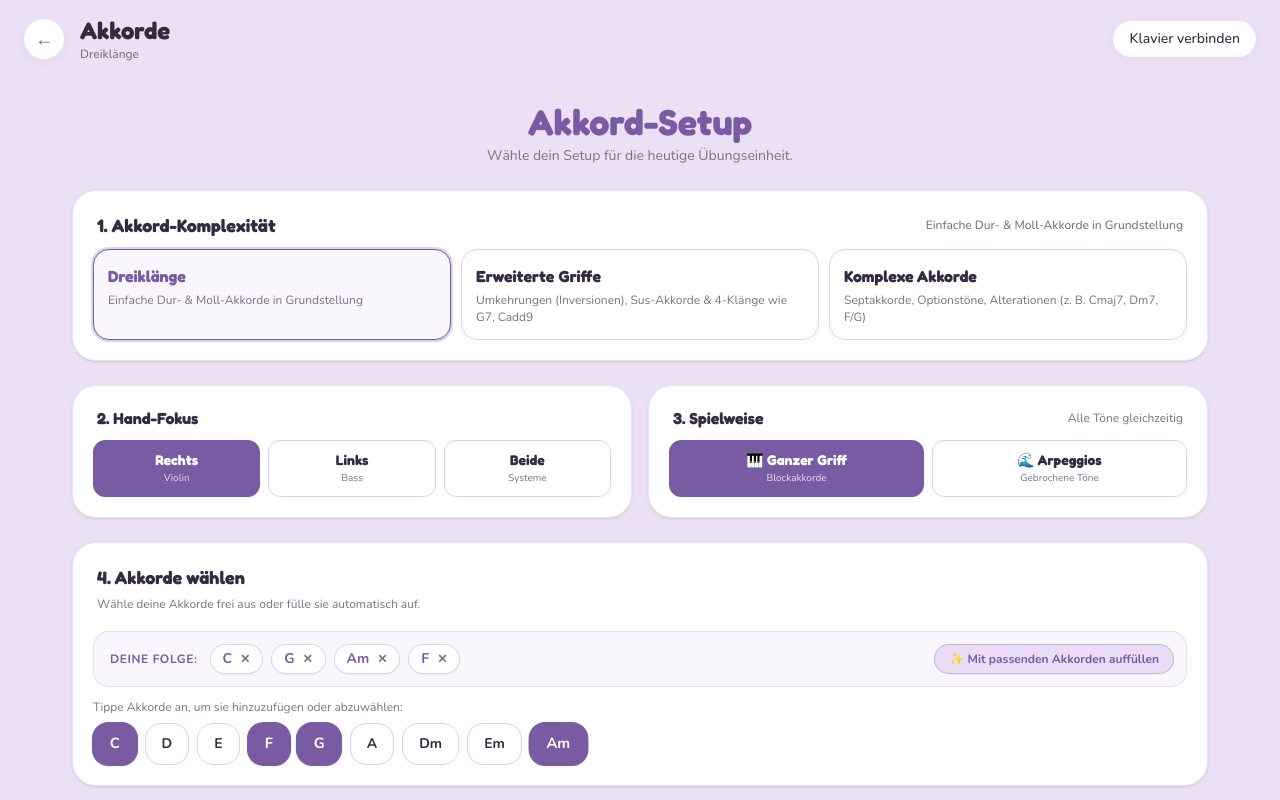
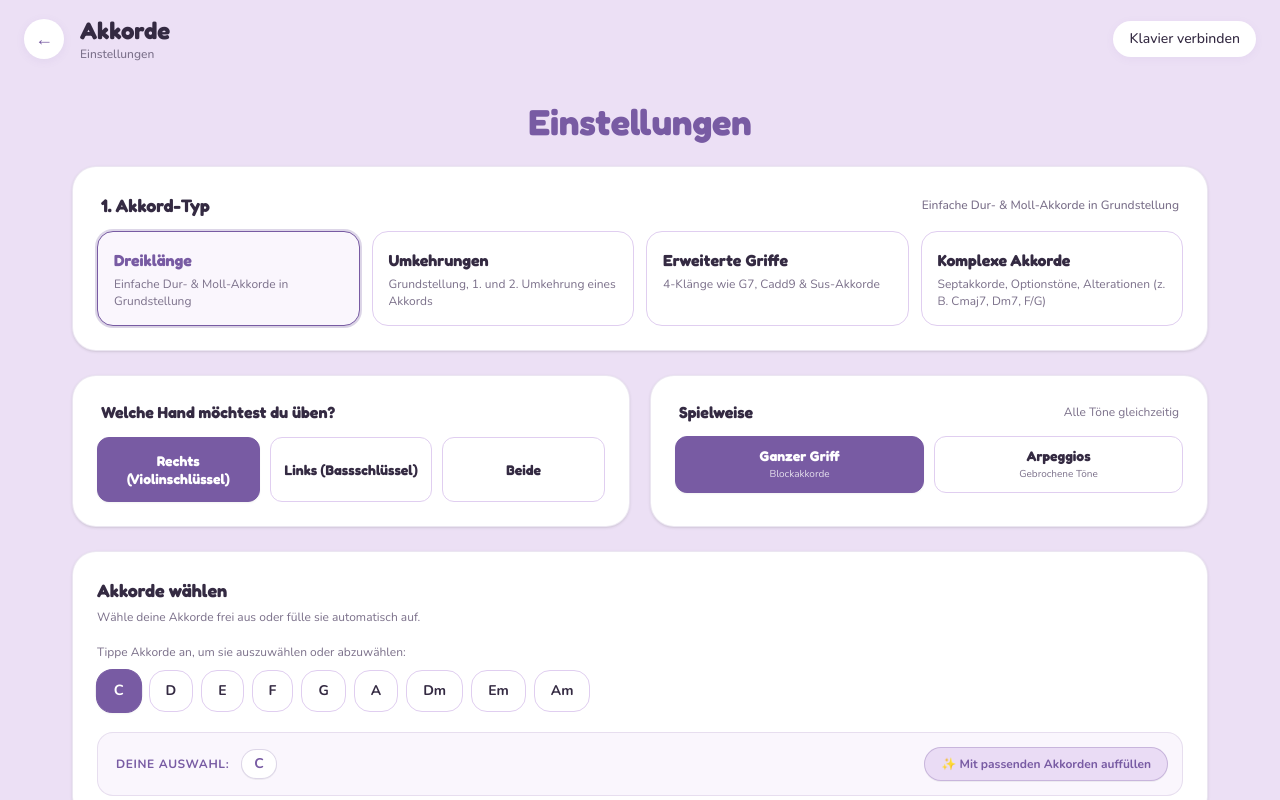
Before and after one commit to SleyAI/Piano-Noten-Lesen, a Next.js app: page /akkorde in a window 1280 px wide. Built offline with nearby package versions, Linux system fonts and the light colour scheme.

Commit message:
Fix bugs

```diff
--- a/app/akkorde/AkkordAuswahl.tsx
+++ b/app/akkorde/AkkordAuswahl.tsx
@@ -42,7 +42,6 @@ export function AkkordAuswahl({
 }: AkkordAuswahlProps) {
   const info = KOMPLEXITAET_INFOS[komplexitaet];
 
-  // Akkord aus der freien Liste anklicken
   function klickAkkord(symbol: string) {
     if (ausgewaehlteAkkorde.includes(symbol)) {
       if (ausgewaehlteAkkorde.length > 1) {
@@ -58,17 +57,15 @@ export function AkkordAuswahl({
     onAkkordeChange(ausgewaehlteAkkorde.filter((_, i) => i !== index));
   }
 
-  // "Akkordfolge mit passenden Akkorden auffüllen"
   function auffuellen() {
     const basis = ausgewaehlteAkkorde[0] ?? "C";
     const gefuellt = passendeViererFolgeFuer(basis, komplexitaet);
     onAkkordeChange(gefuellt);
   }
 
-  // Bei Umkehrungen: anderen Grundakkord wählen
   function waehleInversionenAkkord(symbol: string) {
     onInversionsAkkordChange(symbol);
-    onSpielartChange("arpeggio"); // Arpeggios sind ideal für Inversionen
+    onSpielartChange("arpeggio");
   }
 
   const aktuelleInversionen = inversionenFuerAkkord(inversionsAkkord);
@@ -78,26 +75,23 @@ export function AkkordAuswahl({
       {/* Header */}
       <div className="text-center">
         <h2 className="font-titel text-3xl sm:text-4xl font-bold text-[#785BA3]">
-          Akkord-Setup
+          Einstellungen
         </h2>
-        <p className="text-xs sm:text-sm text-tinte-leise mt-1">
-          Wähle dein Setup für die heutige Übungseinheit.
-        </p>
       </div>
 
-      {/* 1. Akkord-Komplexität */}
-      <section className="w-full rounded-[24px] bg-white p-4 sm:p-5 border border-[#785BA3]/15 shadow-sm">
-        <div className="flex items-center justify-between mb-2.5 px-1">
+      {/* 1. Akkord-Komplexität / Typ */}
+      <section className="w-full rounded-[24px] bg-white p-5 sm:p-6 border border-[#785BA3]/15 shadow-sm">
+        <div className="flex items-center justify-between mb-3 px-1">
           <span className="font-titel text-base sm:text-lg font-bold text-tinte">
-            1. Akkord-Komplexität
+            1. Akkord-Typ
           </span>
           <span className="text-xs text-tinte-leise font-medium">
             {info.beschreibung}
           </span>
         </div>
 
-        <div className="grid grid-cols-1 sm:grid-cols-3 gap-2.5">
-          {(["dreiklaenge", "erweitert", "komplex"] as const).map((stufe) => {
+        <div className="grid grid-cols-1 sm:grid-cols-2 lg:grid-cols-4 gap-3">
+          {(["dreiklaenge", "inversionen", "erweitert", "komplex"] as const).map((stufe) => {
             const aktiv = komplexitaet === stufe;
             const stufenInfo = KOMPLEXITAET_INFOS[stufe];
             return (
@@ -106,16 +100,17 @@ export function AkkordAuswahl({
                 type="button"
                 onClick={() => {
                   onKomplexitaetChange(stufe);
-                  if (stufe === "erweitert") {
-                    // Wenn erweitert, Inversionen als Option anbieten
+                  if (stufe === "inversionen") {
                     onModusArtChange("inversionen");
                     onSpielartChange("arpeggio");
                   } else {
                     onModusArtChange("akkorde");
-                    onAkkordeChange(passendeViererFolgeFuer("C", stufe));
+                    const standardStart =
+                      stufe === "komplex" ? "Cmaj7" : stufe === "erweitert" ? "G7" : "C";
+                    onAkkordeChange([standardStart]);
                   }
                 }}
-                className={`flex flex-col text-left p-3 sm:p-3.5 rounded-2xl transition-all duration-200 border ${
+                className={`flex flex-col text-left p-4 rounded-2xl transition-all duration-200 border ${
                   aktiv
                     ? "bg-[#FAF6FD] border-[#785BA3] ring-2 ring-[#785BA3]/25 shadow-xs"
                     : "bg-white border-papier-tief hover:border-[#785BA3]/30 hover:bg-[#FAF6FD]/40"
@@ -137,21 +132,21 @@ export function AkkordAuswahl({
         </div>
       </section>
 
-      {/* 2. Hand-Fokus & Spielart (Nebeneinander für kompaktes Layout) */}
-      <div className="grid grid-cols-1 md:grid-cols-2 gap-4 w-full">
-        {/* Hand-Fokus */}
-        <section className="rounded-[24px] bg-white p-4 sm:p-5 border border-[#785BA3]/15 shadow-sm">
-          <div className="flex items-center justify-between mb-2.5 px-1">
+      {/* 2. Hand-Fokus & Spielweise */}
+      <div className="grid grid-cols-1 md:grid-cols-2 gap-5 w-full">
+        {/* Welche Hand möchtest du üben? */}
+        <section className="rounded-[24px] bg-white p-5 sm:p-6 border border-[#785BA3]/15 shadow-sm">
+          <div className="mb-3 px-1">
             <span className="font-titel text-base font-bold text-tinte">
-              2. Hand-Fokus
+              Welche Hand möchtest du üben?
             </span>
           </div>
 
-          <div className="grid grid-cols-3 gap-2">
+          <div className="grid grid-cols-3 gap-2.5">
             {[
-              { id: "rechts" as const, titel: "Rechts", untertitel: "Violin" },
-              { id: "links" as const, titel: "Links", untertitel: "Bass" },
-              { id: "beide" as const, titel: "Beide", untertitel: "Systeme" },
+              { id: "rechts" as const, titel: "Rechts (Violinschlüssel)" },
+              { id: "links" as const, titel: "Links (Bassschlüssel)" },
+              { id: "beide" as const, titel: "Beide" },
             ].map((h) => {
               const aktiv = haende === h.id;
               return (
@@ -159,21 +154,14 @@ export function AkkordAuswahl({
                   key={h.id}
                   type="button"
                   onClick={() => onHaendeChange(h.id)}
-                  className={`flex flex-col items-center justify-center py-2.5 px-2 rounded-xl text-center transition-all duration-200 border ${
+                  className={`flex items-center justify-center py-3.5 px-2 rounded-xl text-center transition-all duration-200 border ${
                     aktiv
                       ? "bg-[#785BA3] text-white border-[#785BA3] shadow-xs"
                       : "bg-white border-papier-tief text-tinte hover:border-[#785BA3]/30 hover:bg-[#FAF6FD]/40"
                   }`}
                 >
-                  <span className="font-titel text-sm font-bold leading-tight">
+                  <span className="font-titel text-xs sm:text-sm font-bold leading-tight">
                     {h.titel}
-                  </span>
-                  <span
-                    className={`text-[10px] mt-0.5 ${
-                      aktiv ? "text-white/80" : "text-tinte-leise"
-                    }`}
-                  >
-                    {h.untertitel}
                   </span>
                 </button>
               );
@@ -182,17 +170,17 @@ export function AkkordAuswahl({
         </section>
 
         {/* Spielweise */}
-        <section className="rounded-[24px] bg-white p-4 sm:p-5 border border-[#785BA3]/15 shadow-sm">
-          <div className="flex items-center justify-between mb-2.5 px-1">
+        <section className="rounded-[24px] bg-white p-5 sm:p-6 border border-[#785BA3]/15 shadow-sm">
+          <div className="flex items-center justify-between mb-3 px-1">
             <span className="font-titel text-base font-bold text-tinte">
-              3. Spielweise
+              Spielweise
             </span>
             <span className="text-xs text-tinte-leise">
               {spielart === "arpeggio" ? "Töne nacheinander" : "Alle Töne gleichzeitig"}
             </span>
           </div>
 
-          <div className="grid grid-cols-2 gap-2">
+          <div className="grid grid-cols-2 gap-2.5">
             <button
               type="button"
               onClick={() => onSpielartChange("griff")}
@@ -203,7 +191,7 @@ export function AkkordAuswahl({
               }`}
             >
               <span className="font-titel text-sm font-bold leading-tight">
-                🎹 Ganzer Griff
+                Ganzer Griff
               </span>
               <span
                 className={`text-[10px] mt-0.5 ${
@@ -224,7 +212,7 @@ export function AkkordAuswahl({
               }`}
             >
               <span className="font-titel text-sm font-bold leading-tight">
-                🌊 Arpeggios
+                Arpeggios
               </span>
               <span
                 className={`text-[10px] mt-0.5 ${
@@ -238,12 +226,11 @@ export function AkkordAuswahl({
         </section>
       </div>
 
-      {/* 4. Akkord-Auswahl (Freie Auswahl oder Umkehrungen) */}
-      <section className="w-full rounded-[24px] bg-white p-4 sm:p-5 border border-[#785BA3]/15 shadow-sm flex flex-col gap-4">
-        <div className="flex flex-col sm:flex-row sm:items-center justify-between gap-2 px-1">
+      {/* 3. Akkorde wählen */}
+      <section className="w-full rounded-[24px] bg-white p-5 sm:p-6 border border-[#785BA3]/15 shadow-sm flex flex-col gap-4">
         <div>
           <span className="font-titel text-base sm:text-lg font-bold text-tinte block">
-              4. Akkorde wählen
+            Akkorde wählen
           </span>
           <span className="text-xs text-tinte-leise">
             {modusArt === "inversionen"
@@ -252,50 +239,9 @@ export function AkkordAuswahl({
           </span>
         </div>
 
-          {/* Sub-Switch bei Erweitert: Umkehrungen vs. 4-Klänge */}
-          {komplexitaet === "erweitert" && (
-            <div className="inline-flex rounded-full bg-papier-tief p-1 shrink-0 self-start sm:self-auto">
-              <button
-                type="button"
-                onClick={() => {
-                  onModusArtChange("inversionen");
-                  onSpielartChange("arpeggio");
-                }}
-                className={`rounded-full px-3.5 py-1 text-xs font-bold transition-all ${
-                  modusArt === "inversionen"
-                    ? "bg-[#785BA3] text-white shadow-xs"
-                    : "text-tinte-leise hover:text-tinte"
-                }`}
-              >
-                🔄 Umkehrungen (Inversionen)
-              </button>
-              <button
-                type="button"
-                onClick={() => {
-                  onModusArtChange("akkorde");
-                  onAkkordeChange(["C", "G7", "Am", "F"]);
-                }}
-                className={`rounded-full px-3.5 py-1 text-xs font-bold transition-all ${
-                  modusArt === "akkorde"
-                    ? "bg-[#785BA3] text-white shadow-xs"
-                    : "text-tinte-leise hover:text-tinte"
-                }`}
-              >
-                🎼 4-Klänge &amp; Sus
-              </button>
-            </div>
-          )}
-        </div>
-
         {/* Fall 1: Umkehrungen-Modus */}
         {modusArt === "inversionen" ? (
-          <div className="flex flex-col gap-3">
-            <div className="flex items-center gap-2">
-              <span className="text-xs font-bold text-tinte-leise uppercase tracking-wider">
-                Akkord wählen:
-              </span>
-            </div>
-
+          <div className="flex flex-col gap-4">
             <div className="flex flex-wrap gap-2">
               {["C", "D", "E", "F", "G", "A", "Dm", "Em", "Am", "G7"].map((sym) => {
                 const aktiv = inversionsAkkord === sym;
@@ -304,7 +250,7 @@ export function AkkordAuswahl({
                     key={sym}
                     type="button"
                     onClick={() => waehleInversionenAkkord(sym)}
-                    className={`rounded-xl px-4 py-2 text-sm font-bold transition-all ${
+                    className={`rounded-xl px-4 py-2.5 text-sm font-bold transition-all ${
                       aktiv
                         ? "bg-[#785BA3] text-white shadow-xs scale-105"
                         : "bg-[#FAF6FD] text-tinte border border-papier-tief hover:border-[#785BA3]/30"
@@ -316,8 +262,8 @@ export function AkkordAuswahl({
               })}
             </div>
 
-            {/* Vorschau der Umkehrungen */}
-            <div className="flex flex-wrap items-center gap-2 p-3 rounded-2xl bg-[#FAF6FD] border border-[#785BA3]/15 mt-1">
+            {/* Enthaltene Umkehrungen unten drunter */}
+            <div className="flex flex-wrap items-center gap-2 p-3.5 rounded-2xl bg-[#FAF6FD] border border-[#785BA3]/15">
               <span className="text-xs font-bold text-[#785BA3] uppercase tracking-wider px-1">
                 Enthaltene Umkehrungen:
               </span>
@@ -325,7 +271,7 @@ export function AkkordAuswahl({
                 {aktuelleInversionen.map((inv) => (
                   <span
                     key={inv.id}
-                    className="inline-flex items-center gap-1.5 rounded-full bg-white border border-[#785BA3]/25 px-3 py-1 text-xs sm:text-sm font-bold text-[#785BA3] shadow-2xs"
+                    className="inline-flex items-center gap-1.5 rounded-full bg-white border border-[#785BA3]/25 px-3.5 py-1 text-xs sm:text-sm font-bold text-[#785BA3] shadow-2xs"
                   >
                     {inv.titel}
                   </span>
@@ -335,12 +281,38 @@ export function AkkordAuswahl({
           </div>
         ) : (
           /* Fall 2: Standard-Akkorde freie Auswahl */
-          <div className="flex flex-col gap-3">
-            {/* Deine Folge Anzeige mit Auffüllen-Button */}
-            <div className="flex flex-col sm:flex-row sm:items-center justify-between gap-2.5 p-3 rounded-2xl bg-[#FAF6FD] border border-[#785BA3]/15">
+          <div className="flex flex-col gap-4">
+            {/* 1. ZUERST: Die Akkord-Buttons zum Auswählen */}
+            <div>
+              <p className="text-xs text-tinte-leise mb-2.5">
+                Tippe Akkorde an, um sie auszuwählen oder abzuwählen:
+              </p>
+              <div className="flex flex-wrap gap-2">
+                {info.einzelAkkorde.map((sym) => {
+                  const istDrin = ausgewaehlteAkkorde.includes(sym);
+                  return (
+                    <button
+                      key={sym}
+                      type="button"
+                      onClick={() => klickAkkord(sym)}
+                      className={`rounded-2xl px-4 py-2.5 text-sm font-bold transition-all duration-150 border ${
+                        istDrin
+                          ? "bg-[#785BA3] text-white border-[#785BA3] shadow-xs scale-105"
+                          : "bg-white text-tinte border-papier-tief hover:border-[#785BA3]/30 hover:bg-[#FAF6FD]"
+                      }`}
+                    >
+                      {sym}
+                    </button>
+                  );
+                })}
+              </div>
+            </div>
+
+            {/* 2. DANN UNTEN DRUNTER: Deine Auswahl + Button zum Auffüllen */}
+            <div className="flex flex-col sm:flex-row sm:items-center justify-between gap-3 p-3.5 rounded-2xl bg-[#FAF6FD] border border-[#785BA3]/15 mt-1">
               <div className="flex flex-wrap items-center gap-2">
                 <span className="text-xs font-bold text-[#785BA3] uppercase tracking-wider px-1">
-                  Deine Folge:
+                  Deine Auswahl:
                 </span>
                 {ausgewaehlteAkkorde.map((sym, idx) => (
                   <span
@@ -362,41 +334,15 @@ export function AkkordAuswahl({
                 ))}
               </div>
 
-              {/* Button: Akkordfolge mit passenden Akkorden auffüllen */}
+              {/* Button: Mit passenden Akkorden auffüllen */}
               <button
                 type="button"
                 onClick={auffuellen}
-                className="shrink-0 inline-flex items-center justify-center gap-1.5 rounded-full bg-[#EADCF5] hover:bg-[#D8C4EE] border border-[#785BA3]/30 px-3.5 py-1.5 text-xs font-bold text-[#785BA3] transition-all duration-150 active:scale-95 shadow-2xs"
+                className="shrink-0 inline-flex items-center justify-center gap-1.5 rounded-full bg-[#EADCF5] hover:bg-[#D8C4EE] border border-[#785BA3]/30 px-4 py-2 text-xs font-bold text-[#785BA3] transition-all duration-150 active:scale-95 shadow-2xs"
                 title="Ergänzt automatisch passende Akkorde auf eine 4er-Kadenz"
               >
                 ✨ Mit passenden Akkorden auffüllen
               </button>
-            </div>
-
-            {/* Freie Akkord-Buttons */}
-            <div>
-              <p className="text-xs text-tinte-leise mb-2">
-                Tippe Akkorde an, um sie hinzuzufügen oder abzuwählen:
-              </p>
-              <div className="flex flex-wrap gap-2">
-                {info.einzelAkkorde.map((sym) => {
-                  const istDrin = ausgewaehlteAkkorde.includes(sym);
-                  return (
-                    <button
-                      key={sym}
-                      type="button"
-                      onClick={() => klickAkkord(sym)}
-                      className={`rounded-2xl px-4 py-2.5 text-sm font-bold transition-all duration-150 border ${
-                        istDrin
-                          ? "bg-[#785BA3] text-white border-[#785BA3] shadow-xs scale-105"
-                          : "bg-white text-tinte border-papier-tief hover:border-[#785BA3]/30 hover:bg-[#FAF6FD]"
-                      }`}
-                    >
-                      {sym}
-                    </button>
-                  );
-                })}
-              </div>
             </div>
           </div>
         )}
--- a/app/akkorde/AkkordSeite.tsx
+++ b/app/akkorde/AkkordSeite.tsx
@@ -8,7 +8,6 @@ import {
   type AkkordKomplexitaet,
   type AkkordEintrag,
   type AkkordSpielart,
-  KOMPLEXITAET_INFOS,
   baueAkkordEintrag,
   inversionenFuerAkkord,
 } from "@/lib/music/akkordSets";
@@ -30,12 +29,7 @@ export function AkkordSeite() {
   const [komplexitaet, setKomplexitaet] = useState<AkkordKomplexitaet>("dreiklaenge");
   const [modusArt, setModusArt] = useState<"akkorde" | "inversionen">("akkorde");
   const [inversionsAkkord, setInversionsAkkord] = useState<string>("C");
-  const [ausgewaehlteSymbole, setAusgewaehlteSymbole] = useState<string[]>([
-    "C",
-    "G",
-    "Am",
-    "F",
-  ]);
+  const [ausgewaehlteSymbole, setAusgewaehlteSymbole] = useState<string[]>(["C"]);
   const [spielart, setSpielart] = useState<AkkordSpielart>("griff");
 
   // Aufbereitete Akkorde für Flashcards und Übung
@@ -50,20 +44,13 @@ export function AkkordSeite() {
 
   if (!hydriert) return <div className="h-full bg-papier" />;
 
-  const info = KOMPLEXITAET_INFOS[komplexitaet];
-
-  const titelText =
-    modusArt === "inversionen"
-      ? `${inversionsAkkord} Umkehrungen`
-      : info.kurztitel;
-
   return (
     <div className="flex h-full flex-col bg-papier overflow-hidden">
       <Kopfzeile
         titel="Akkorde"
         unterzeile={
           phase === "auswahl"
-            ? titelText
+            ? "Einstellungen"
             : phase === "flashcards"
               ? `${eintraege.length} Griffe · Flashcards`
               : `${eintraege.length} Griffe · ${spielart === "arpeggio" ? "Arpeggios" : "Ganzer Griff"}`
--- a/app/akkorde/AkkordVorschau.tsx
+++ b/app/akkorde/AkkordVorschau.tsx
@@ -68,7 +68,7 @@ export function AkkordVorschau({
                   : "text-tinte-leise hover:text-[#785BA3]"
               }`}
             >
-              🎹 Ganzer Griff
+              Ganzer Griff
             </button>
             <button
               type="button"
@@ -79,7 +79,7 @@ export function AkkordVorschau({
                   : "text-tinte-leise hover:text-[#785BA3]"
               }`}
             >
-              🌊 Arpeggio
+              Arpeggio
             </button>
           </div>
 
@@ -94,7 +94,7 @@ export function AkkordVorschau({
                   : "text-tinte-leise hover:text-[#785BA3]"
               }`}
             >
-              🎼 Alle Noten
+              Alle Noten
             </button>
             <button
               type="button"
@@ -105,7 +105,7 @@ export function AkkordVorschau({
                   : "text-tinte-leise hover:text-[#785BA3]"
               }`}
             >
-              🎹 Alle Tastaturen
+              Alle Tastaturen
             </button>
           </div>
 
--- a/app/akkorde/AkkordfolgenUebung.tsx
+++ b/app/akkorde/AkkordfolgenUebung.tsx
@@ -208,7 +208,7 @@ function Lauf({
                   : "text-tinte-leise hover:text-[#785BA3]"
               }`}
             >
-              🎹 Griff
+              Griff
             </button>
             <button
               type="button"
@@ -219,7 +219,7 @@ function Lauf({
                   : "text-tinte-leise hover:text-[#785BA3]"
               }`}
             >
-              🌊 Arpeggio
+              Arpeggio
             </button>
           </div>
 
--- a/app/layout.tsx
+++ b/app/layout.tsx
@@ -3,6 +3,7 @@ import type { ReactNode } from "react";
 import { Fredoka, Nunito } from "next/font/google";
 import "./globals.css";
 import { Wachhalter } from "@/components/ui/Wachhalter";
+import { SessionEndeModal } from "@/components/ui/SessionEndeModal";
 
 const nunito = Nunito({
   variable: "--font-nunito",
@@ -37,6 +38,7 @@ export default function RootLayout({ children }: { children: ReactNode }) {
     <html lang="de" className={`${nunito.variable} ${fredoka.variable} h-full antialiased`}>
       <body className="keine-auswahl h-full overflow-hidden bg-papier text-tinte">
         <Wachhalter />
+        <SessionEndeModal />
         {children}
       </body>
     </html>
--- a/components/practice/Akkordbild.tsx
+++ b/components/practice/Akkordbild.tsx
@@ -126,7 +126,7 @@ export function Akkordbild({
                 : "text-tinte-leise hover:text-[#785BA3]"
             }`}
           >
-            🎼 Noten
+            Noten
           </button>
           <button
             type="button"
@@ -140,7 +140,7 @@ export function Akkordbild({
                 : "text-tinte-leise hover:text-[#785BA3]"
             }`}
           >
-            🎹 Tastatur
+            Tastatur
           </button>
         </div>
       </div>
@@ -174,7 +174,7 @@ export function Akkordbild({
               />
             </div>
             <p className="text-[11px] font-semibold text-tinte-leise mt-3 text-center">
-              💡 Ziffern zeigen den Fingersatz (1 = Daumen, 5 = kleiner Finger)
+              Ziffern zeigen den Fingersatz (1 = Daumen, 5 = kleiner Finger)
             </p>
           </div>
         )}
--- a/lib/music/akkordSets.ts
+++ b/lib/music/akkordSets.ts
@@ -7,7 +7,7 @@ import {
 } from "./akkorde";
 import { stabileViererFolge } from "./akkordfolgen";
 
-export type AkkordKomplexitaet = "dreiklaenge" | "erweitert" | "komplex";
+export type AkkordKomplexitaet = "dreiklaenge" | "inversionen" | "erweitert" | "komplex";
 export type AkkordSpielart = "griff" | "arpeggio";
 
 export interface AkkordEintrag {
@@ -33,10 +33,16 @@ export const KOMPLEXITAET_INFOS: Record<
     beschreibung: "Einfache Dur- & Moll-Akkorde in Grundstellung",
     einzelAkkorde: ["C", "D", "E", "F", "G", "A", "Dm", "Em", "Am"],
   },
+  inversionen: {
+    titel: "Umkehrungen (Inversionen)",
+    kurztitel: "Umkehrungen",
+    beschreibung: "Grundstellung, 1. und 2. Umkehrung eines Akkords",
+    einzelAkkorde: ["C", "D", "E", "F", "G", "A", "Dm", "Em", "Am", "G7"],
+  },
   erweitert: {
     titel: "Erweiterte Griffe",
     kurztitel: "Erweiterte Griffe",
-    beschreibung: "Umkehrungen (Inversionen), Sus-Akkorde & 4-Klänge wie G7, Cadd9",
+    beschreibung: "4-Klänge wie G7, Cadd9 & Sus-Akkorde",
     einzelAkkorde: [
       "C",
       "G7",
```
Also changed, not shown: app/melodien/MelodienUebung.tsx (+6 -45 lines), app/page.tsx (+4 -18 lines), components/ui/SessionBand.tsx (+1 -10 lines), components/ui/SessionEndeModal.tsx (added, +68 -0 lines). Lines whose indentation alone changed are shown as unchanged.
